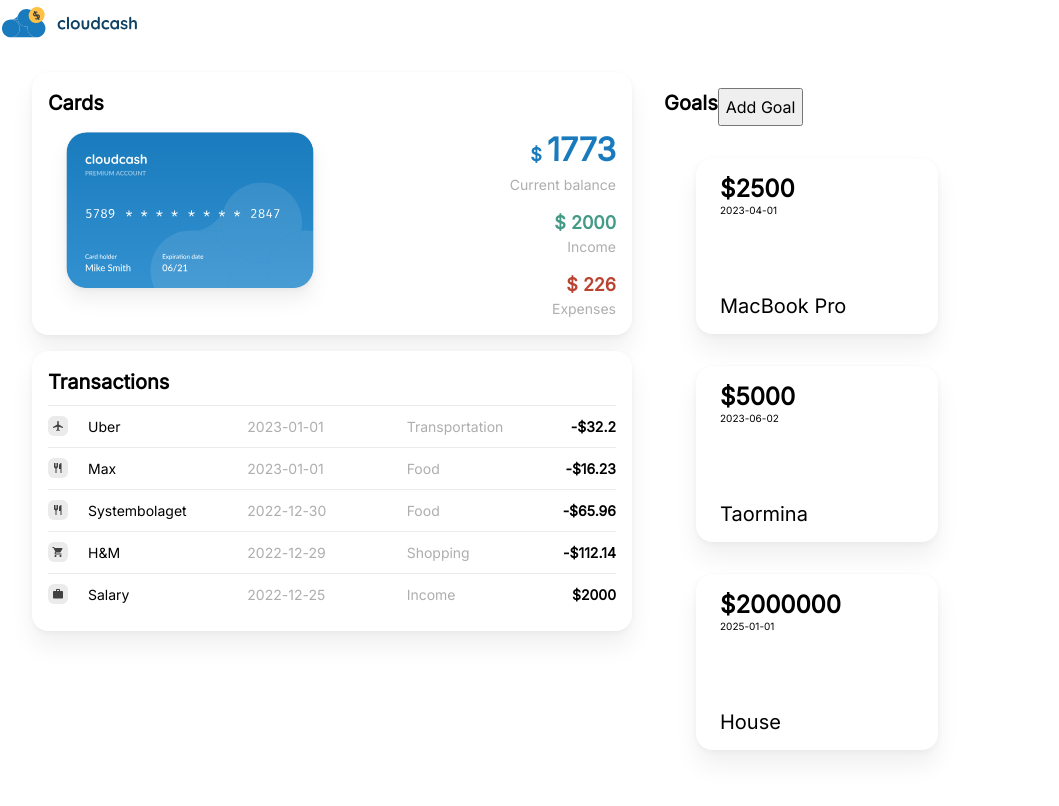
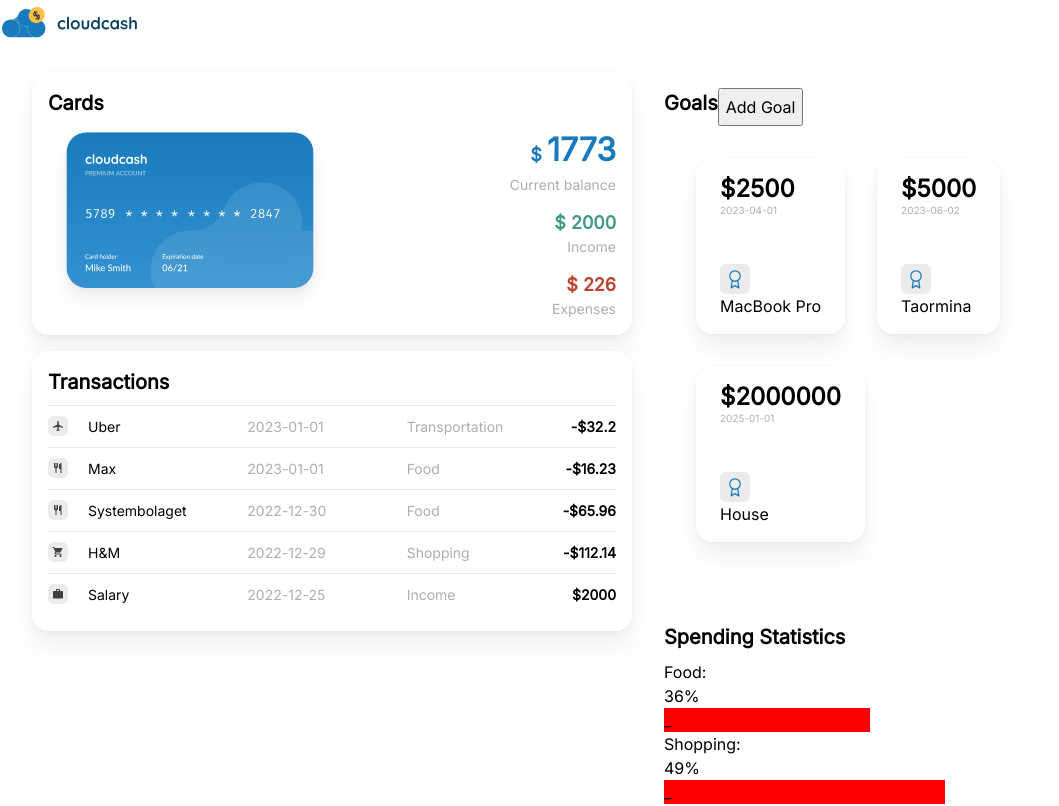
Before and after one commit to annabohlin1997/financial-dashboard, a React (Create React App) app: page / in a window 1280 px wide. Shown: the top 806 px of the page, without its empty margins (0-1059 px from the left). Built offline with nearby package versions, Linux system fonts and the light colour scheme.

Commit message:
added goal icon

```diff
--- a/src/App.js
+++ b/src/App.js
@@ -54,16 +54,19 @@ const dummyGoals = [
     date: "2023-04-01",
     name: "MacBook Pro",
     amount: 2500,
+    icon: "goal",
   },
   {
     date: "2023-06-02",
     name: "Taormina",
     amount: 5000,
+    icon: "goal",
   },
   {
     date: "2025-01-01",
     name: "House",
     amount: 2000000,
+    icon: "goal",
   },
 ];
 // ——————
--- a/src/components/Goal.js
+++ b/src/components/Goal.js
@@ -1,4 +1,5 @@
 import "../styles/Goal.css";
+
 
 const Goal = ({ goal }) => {
   return (
@@ -11,9 +12,13 @@ const Goal = ({ goal }) => {
           <p>{goal.date}</p>
         </div>
       </div>
-      <p>
-      <div className="goalName">{goal.name}</div>
-      </p>
+      <div className="cardEnd">
+      <div className="goalIcon" >
+      <img src={goal.icon + ".svg"} alt="" /></div>
+      <div className="goalName">
+        <p>{goal.name}</p>
+      </div>
+    </div>
     </div>
   );
 };
--- a/src/styles/Goal.css
+++ b/src/styles/Goal.css
@@ -5,13 +5,11 @@
   gap: 1rem;
   border-radius: 1rem;
   margin: 1rem;
-  display: flex;
   justify-content: space-between;
-  align-items: flex-start;
+  /*align-items: flex-start;*/
   padding: 16px 24px;
-
-  width: 241.67px;
   height: 176px;
+  width: fit-content;
 }
 
 .goalTop {
@@ -30,13 +28,14 @@
 
 .goalDate {
   font-size: 10px;
+  color: var(--color-gray);
 }
 
 .goalName {
   font-family: "Inter";
   font-style: normal;
   font-weight: 400;
-  font-size: 20px;
+  font-size: 16px;
   line-height: 24px;
   text-transform: capitalize;
   /*  position: relative;
@@ -45,7 +44,21 @@
 }
 
 .goalTop .goalName {
-  position: relative;
+  /* position: relative; */
   display: flex;
   justify-content: end;
 }
+
+.goalEnd {
+  display: flex;
+  flex-direction: row;
+}
+
+.goalIcon {
+  width: 30px;
+  height: 30px;
+  padding: 4px;
+  background-color: var(--color-light-gray);
+  border-radius: 6px;
+  /*align-self: center;*/
+}
--- a/src/styles/GoalsWrapper.css
+++ b/src/styles/GoalsWrapper.css
@@ -5,9 +5,3 @@
   border-radius: 1rem;
   margin: 1rem;
 }
-
-.btn-goals {
-  background-color: #ffc145;
-  border-radius: 50px;
-  border: 0;
-}
```
